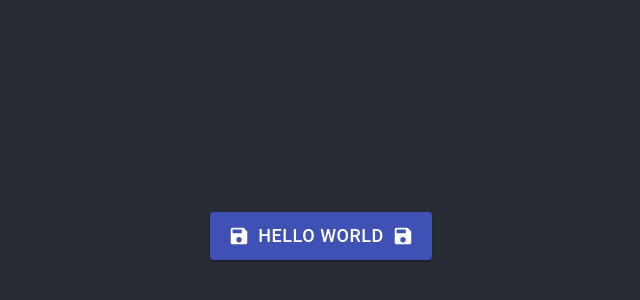
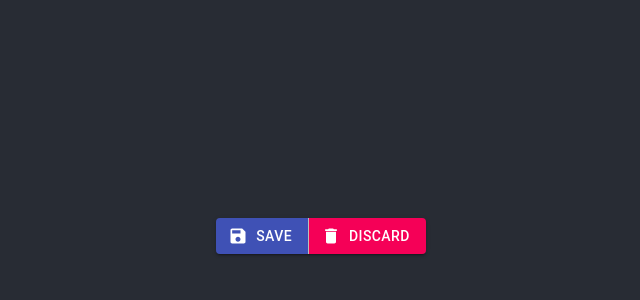
Before and after one commit to marko-milanovic/material-ui-tutorial, a React (Create React App) app: page / in a window 1280 px wide. Shown: the part 164-464 px from the top of the page, without its empty margins (319-959 px from the left). Built offline with nearby package versions, Linux system fonts and the light colour scheme.

Commit message:
button group

```diff
--- a/src/App.js
+++ b/src/App.js
@@ -1,24 +1,22 @@
 import React from 'react';
 import './App.css';
 import Button from '@material-ui/core/Button';
+import ButtonGroup from '@material-ui/core/ButtonGroup';
 import SaveIcon from '@material-ui/icons/Save';
+import DeleteIcon from '@material-ui/icons/Delete';
 
 const App = () => {
   return (
     <div className="App">
       <header className="App-header">
-        <Button
-          style={{
-            fontSize: 18,
-          }}
-          startIcon={<SaveIcon />}
-          endIcon={<SaveIcon />}
-          size="large"
-          variant="contained"
-          color="primary"
-        >
-          Hello world
-        </Button>
+        <ButtonGroup variant="contained">
+          <Button startIcon={<SaveIcon />} color="primary">
+            Save
+          </Button>
+          <Button startIcon={<DeleteIcon />} color="secondary">
+            Discard
+          </Button>
+        </ButtonGroup>
       </header>
     </div>
   );
```
